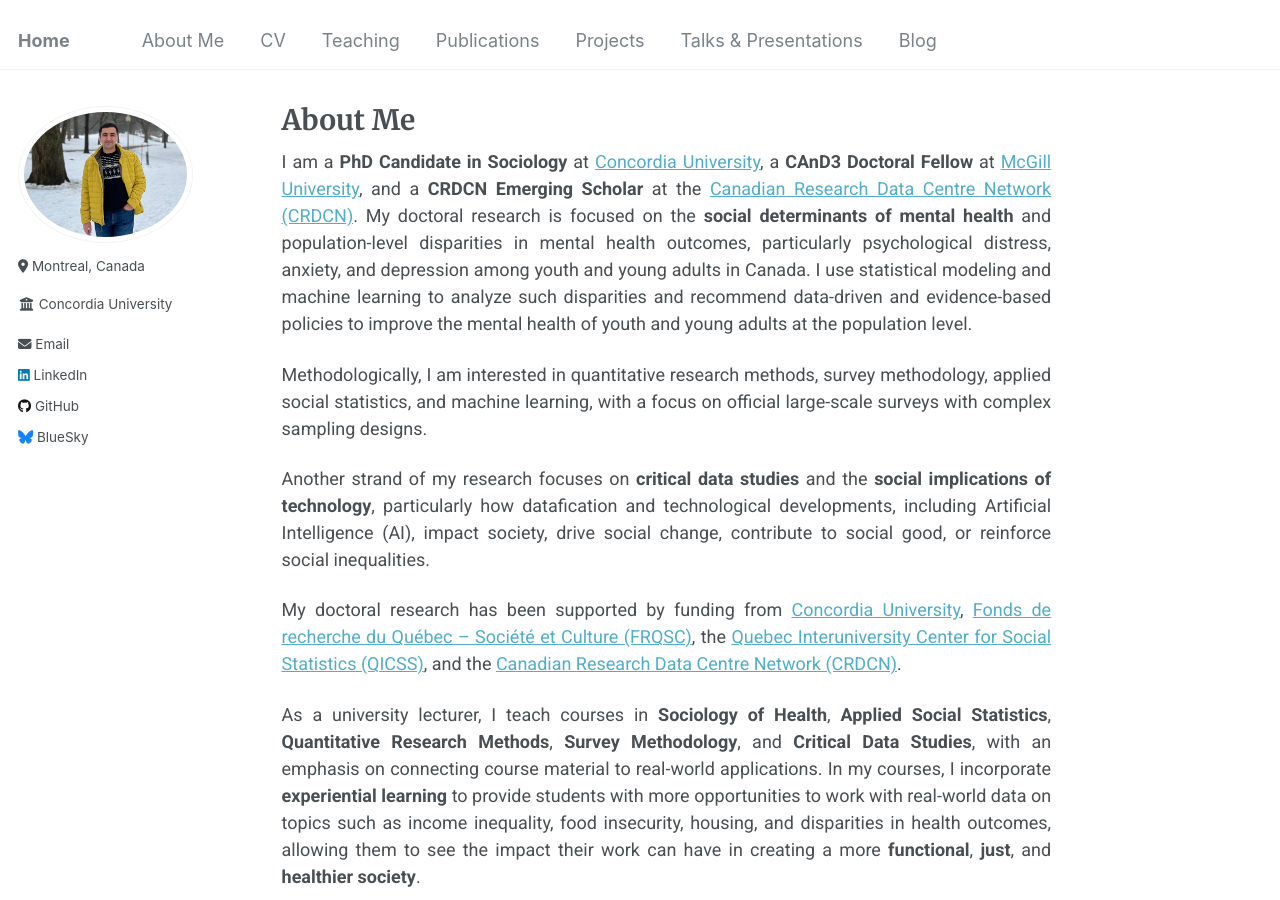
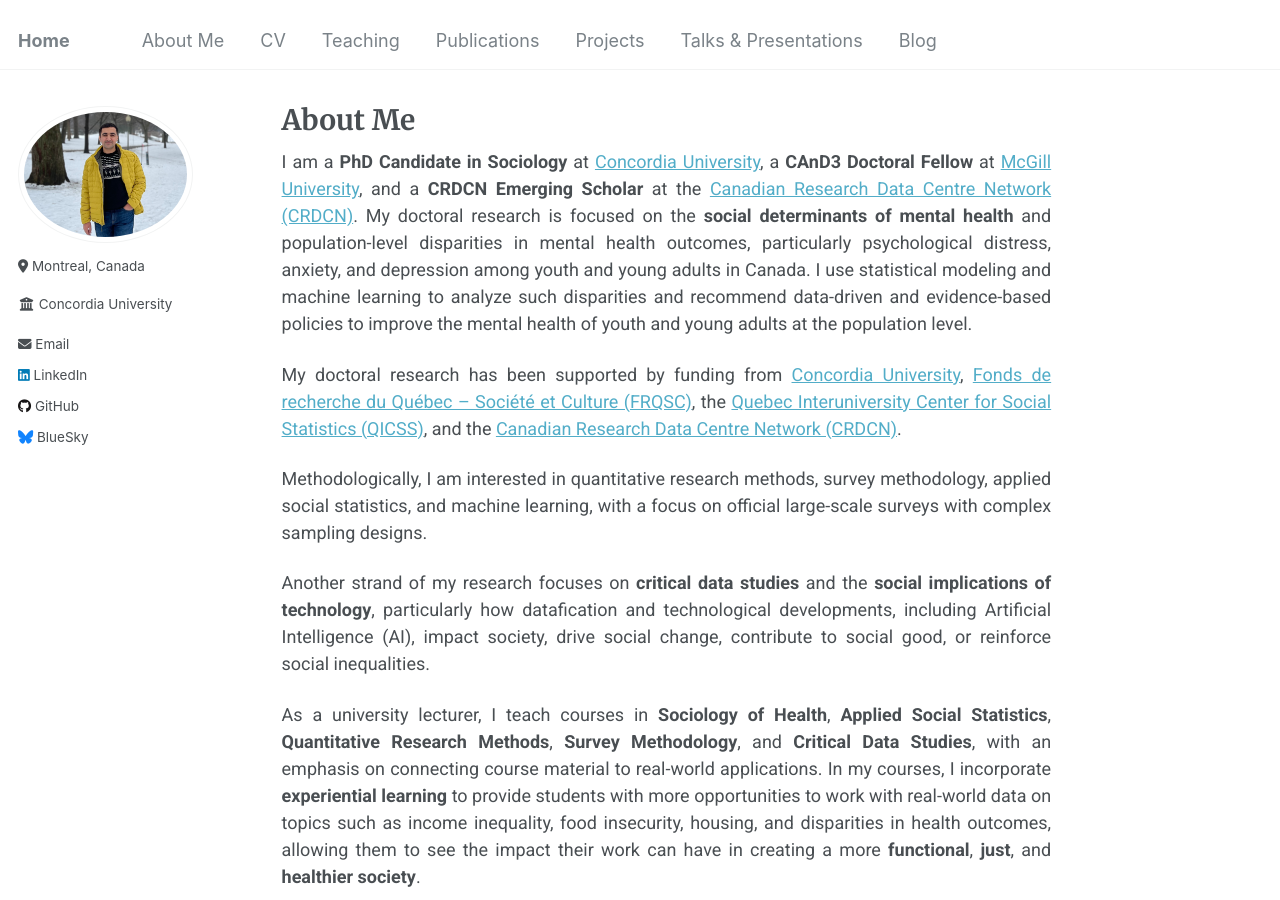
Before and after one commit to Mohsnmonji/mohsnmonji.github.io, a Jekyll site: the page built from about-me.md, in a window 1280 px wide and 900 px high. Built offline with Jekyll 4.4.1, drawn with Linux system fonts in a browser that asks for light colours.

```diff
--- a/about-me.md
+++ b/about-me.md
@@ -8,11 +8,14 @@ author_profile: true
 
 I am a **PhD Candidate in Sociology** at [Concordia University](https://www.concordia.ca/artsci/sociology-anthropology.html), a **CAnD3 Doctoral Fellow** at [McGill University](https://www.mcgill.ca/cand3/our-people/fellows-2024-25), and a **CRDCN Emerging Scholar** at the [Canadian Research Data Centre Network (CRDCN)](https://crdcn.ca). My doctoral research is focused on the **social determinants of mental health** and population-level disparities in mental health outcomes, particularly psychological distress, anxiety, and depression among youth and young adults in Canada. I use statistical modeling and machine learning to analyze such disparities and recommend data-driven and evidence-based policies to improve the mental health of youth and young adults at the population level.
 
+My doctoral research has been supported by funding from [Concordia University](https://www.concordia.ca/artsci/sociology-anthropology.html), [Fonds de recherche du Québec – Société et Culture (FRQSC)](https://www.frq.gouv.qc.ca), the [Quebec Interuniversity Center for Social Statistics (QICSS)](https://www.ciqss.org), and the [Canadian Research Data Centre Network (CRDCN)](https://crdcn.ca).
+
+
+
 Methodologically, I am interested in quantitative research methods, survey methodology, applied social statistics, and machine learning, with a focus on official large-scale surveys with complex sampling designs.
 
 Another strand of my research focuses on **critical data studies** and the **social implications of technology**, particularly how datafication and technological developments, including Artificial Intelligence (AI), impact society, drive social change, contribute to social good, or reinforce social inequalities.⁣
 
-My doctoral research has been supported by funding from [Concordia University](https://www.concordia.ca/artsci/sociology-anthropology.html), [Fonds de recherche du Québec – Société et Culture (FRQSC)](https://www.frq.gouv.qc.ca), the [Quebec Interuniversity Center for Social Statistics (QICSS)](https://www.ciqss.org), and the [Canadian Research Data Centre Network (CRDCN)](https://crdcn.ca).
 
 As a university lecturer, I teach courses in **Sociology of Health**, **Applied Social Statistics**, **Quantitative Research Methods**, **Survey Methodology**, and **Critical Data Studies**, with an emphasis on connecting course material to real-world applications. In my courses, I incorporate **experiential learning** to provide students with more opportunities to work with real-world data on topics such as income inequality, food insecurity, housing, and disparities in health outcomes, allowing them to see the impact their work can have in creating a more **functional**, **just**, and **healthier society**.
 
```
